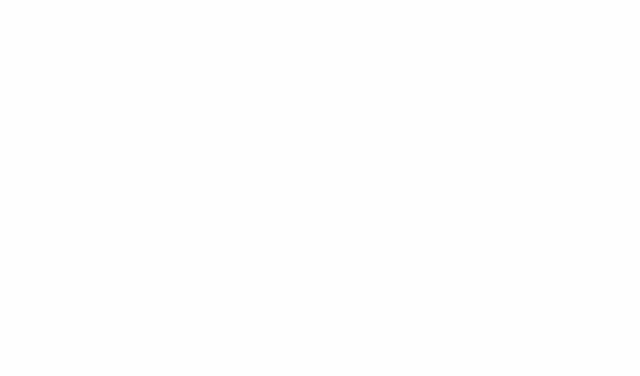
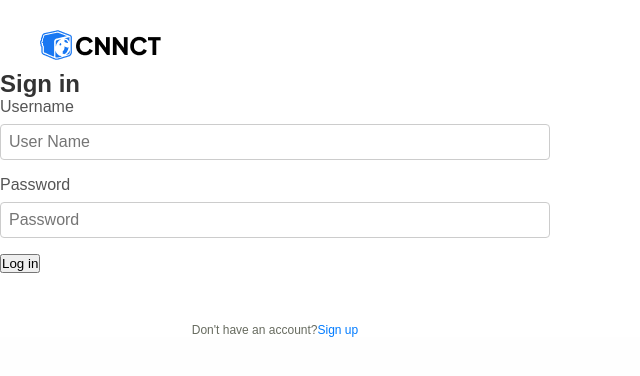
Before and after one commit to Ceansyr/mern-meeting-scheduler-frontend, a React (Vite) app: page /login in a window 1280 px wide. Before the commit this address had no page. Shown: the top 376 px of the page, without its empty margins (0-640 px from the left). Built offline with nearby package versions, Linux system fonts and the light colour scheme.

Commit message:
implemented login page

```diff
--- a/src/App.jsx
+++ b/src/App.jsx
@@ -2,6 +2,7 @@
 import Signup from "./pages/Signup";
 import UsernamePreference from "./pages/Username&Preference";
 import LandingPage from "./pages/LandingPage";
+import Login from "./pages/Login";
 import "./styles/App.css";
 
 function App() {
@@ -11,6 +12,7 @@
           <Route path="/" element={<LandingPage />} />
           <Route path="/signup" element={<Signup />}/>
           <Route path="/username-preference" element={<UsernamePreference />} />
+          <Route path="/login" element={<Login />} />
         </Routes>
       </Router>
   );
--- a/src/pages/Login.jsx
+++ b/src/pages/Login.jsx
@@ -1,41 +1,95 @@
 import { useState } from 'react';
-import { loginUser } from '../api/auth';
-import { useAuth } from '../context/AuthContext';
 import { useNavigate } from 'react-router-dom';
 
 const Login = () => {
-  const [credentials, setCredentials] = useState({ email: '', password: '' });
+  const [formData, setFormData] = useState({
+    username: '',
+    password: '',
+  });
+
   const [error, setError] = useState('');
-  const { login } = useAuth();
   const navigate = useNavigate();
 
   const handleChange = (e) => {
-    setCredentials({ ...credentials, [e.target.name]: e.target.value });
+    setFormData({ ...formData, [e.target.name]: e.target.value });
   };
 
   const handleSubmit = async (e) => {
     e.preventDefault();
     setError('');
+
     try {
-      const { token } = await loginUser(credentials);
-      login(token);
-      navigate('/profile');
+      const response = await fetch(`${import.meta.env.VITE_API_URL}/user/login`, {
+        method: 'POST',
+        headers: {
+          'Content-Type': 'application/json',
+        },
+        body: JSON.stringify(formData),
+        credentials: "include",
+      });
+
+      if (!response.ok) {
+        const errorData = await response.json();
+        throw new Error(errorData.message || 'Login failed');
+      }
+
+      const data = await response.json();
+      localStorage.setItem('token', `${data.token}`);
+
+      navigate('/');
     } catch (err) {
-      setError(err);
+      setError(err.message || 'An error occurred');
     }
   };
 
-
   return (
-    <div>
-      <h2>Login</h2>
-      {error && <p style={{ color: 'red' }}>{error}</p>}
-      <form onSubmit={handleSubmit}>
-        <input type="email" name="email" placeholder="Email" onChange={handleChange} required />
-        <input type="password" name="password" placeholder="Password" onChange={handleChange} required />
-        <button type="submit">Login</button>
-        {error && <p style={{ color: 'red' }}>{error}</p>}
-      </form>
+    <div className="container">
+      <div className="login-container">
+        <div className='logo'>
+        </div>
+        <div className="login-form">
+          <div className="login-content">
+            <div className='login-title'>
+              <h2>Sign in</h2>
+            </div>
+            {error && <p className="error-message">{error}</p>}
+            <form onSubmit={handleSubmit}>
+              <div className="input-group">
+                <label htmlFor="userName">Username</label>
+                <input
+                  type="text"
+                  id="username"
+                  name="username"
+                  placeholder="User Name"
+                  value={formData.username}
+                  onChange={handleChange}
+                  required
+                />
+              </div>
+              <div className="input-group">
+                <label htmlFor="password">Password</label>
+                <input
+                  type="password"
+                  id="password"
+                  name="password"
+                  placeholder="Password"
+                  value={formData.password}
+                  onChange={handleChange}
+                  required
+                />
+              </div>
+              <button type="submit" className="login-btn">
+                Log in
+              </button>
+            </form>
+          </div>
+          <div className="warning">
+            <p>Don't have an account? </p> <a href="./Signup.jsx">Sign up</a>
+          </div>
+        </div>
+      </div>
+      <div className="login-image">
+        </div>
     </div>
   );
 };
--- a/src/pages/Signup.jsx
+++ b/src/pages/Signup.jsx
@@ -22,7 +22,6 @@
     e.preventDefault();
     setError('');
 
-    // Validate passwords match
     if (formData.password !== formData.confirmPassword) {
       setError('Passwords do not match');
       return;
@@ -61,7 +60,7 @@
           <div className="signup-content">
             <div className='signup-title'>
               <h2>Create an Account</h2>
-              <a href="./Login.jsx">sign in instead</a>
+              <a href="/login">sign in instead</a>
             </div>
             {error && <p className="error-message">{error}</p>}
             <form onSubmit={handleSubmit}>
```
